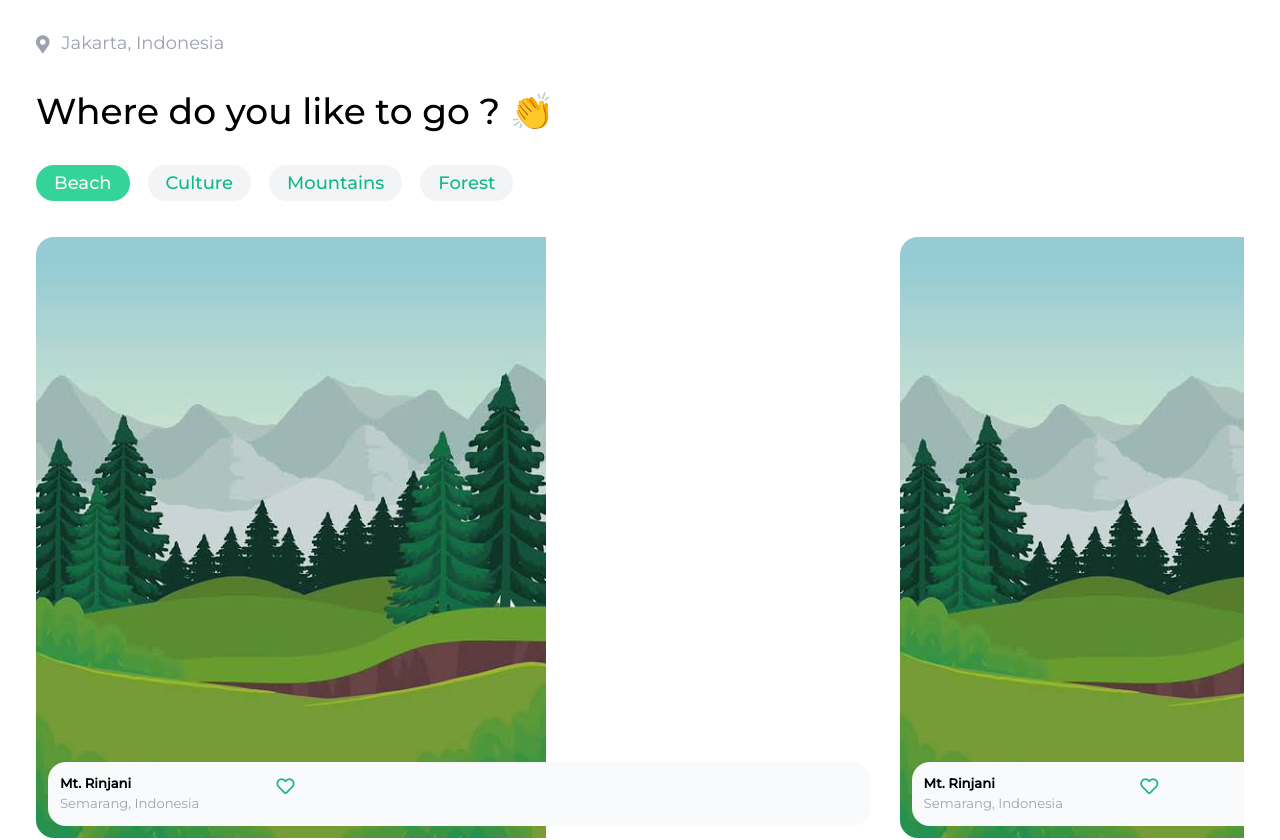
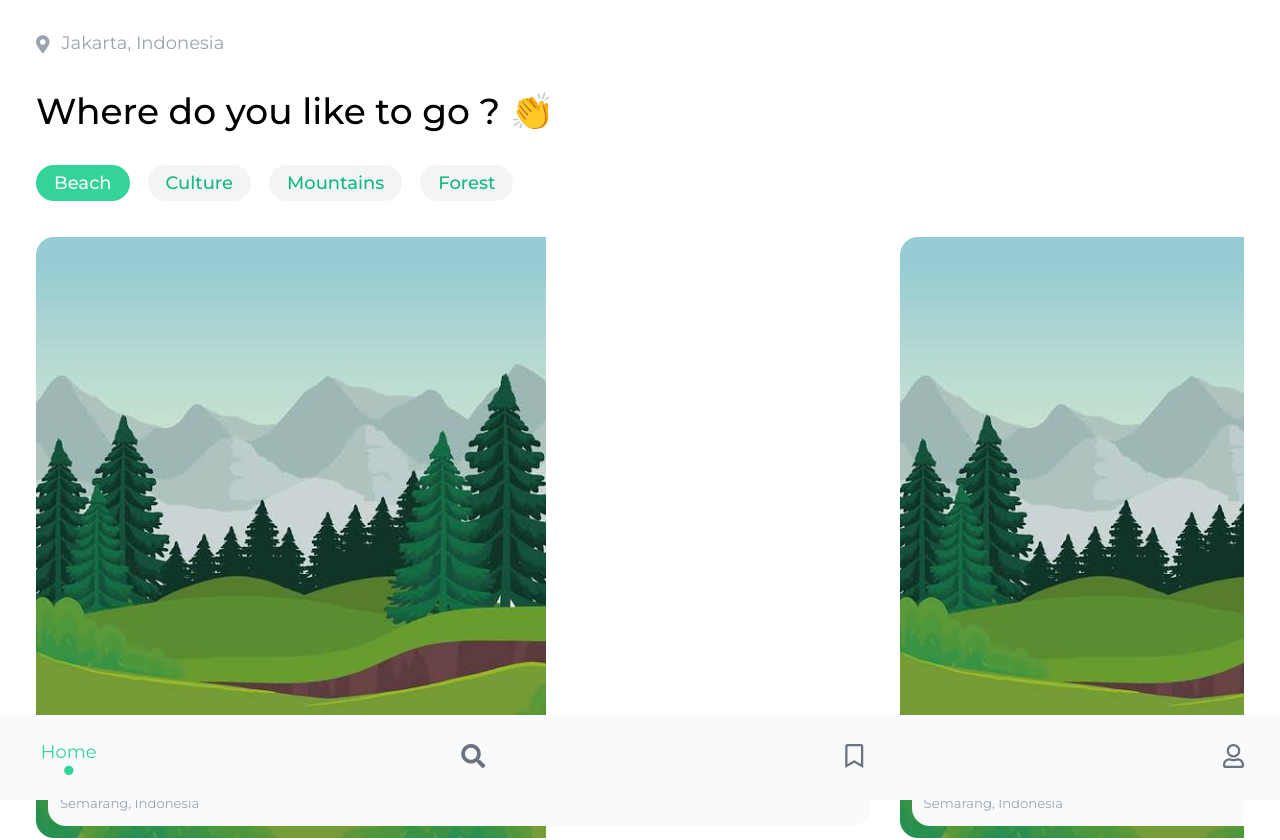
Before and after one commit to or-abdillh/travel-app-3, a Vue app: page / in a window 1280 px wide. Shown: the top 840 px of the page. Built offline with nearby package versions, Linux system fonts and the light colour scheme.

Commit message:
Create Navbar component

```diff
--- a/src/components/Navbar.vue
+++ b/src/components/Navbar.vue
@@ -0,0 +1,59 @@
+<style scoped>
+   .text-xxs {
+      font-size: .75rem;
+   }
+   .text-xxxs {
+      font-size: .4rem;
+   }
+   .nav-wrapper {
+      @apply fixed left-0 right-0 bottom-0;
+   }
+   .navbar {
+      @apply duration-300 w-full px-6 py-4 bg-gray-50 flex justify-between;
+   }
+</style>
+<template>
+   <section class="nav-wrapper">
+      <div class="navbar">
+         <template v-for="(menu, index) in menus" :key="index">
+            <div
+            @click="activeMenu = menu.name">
+               <i v-if="activeMenu !== menu.name"
+               :class="menu.icon"
+               class="text-gray-500"></i>
+               <span class="flex justify-center duration-300 flex-wrap" v-else>
+                  <p class="text-xxs text-green-400 w-full text-center">{{ menu.name }}</p>
+                  <i class="text-xxxs text-green-400 fa fa-circle"></i>
+               </span>
+            </div>
+         </template>
+      </div>
+   </section>
+</template>
+
+<script setup>
+   import { ref } from 'vue'
+
+   //List menu
+   const menus = ref([
+      {
+         name: 'Home',
+         icon: 'fa fa-home'
+      },
+      {
+         name: 'Search',
+         icon: 'fa fa-search'
+      },
+      {
+         name: 'Bookmark',
+         icon: 'far fa-bookmark'
+      },
+      {
+         name: 'Profile',
+         icon: 'far fa-user'
+      }
+      ])
+
+   //Handler for active menu
+   const activeMenu = ref('Home')
+</script>
--- a/src/views/Home.vue
+++ b/src/views/Home.vue
@@ -49,7 +49,7 @@
       </div>
 
       <!-- Recomendation for you -->
-      <div class="mt-5">
+      <div class="mt-5 mb-20">
          <div class="flex items-center text-gray-600 justify-between">
             <p>Recomendations</p>
             <i class="fa fa-chevron-down"></i>
@@ -59,12 +59,14 @@
          </template>
       </div>
    </section>
+   <Navbar></Navbar>
 </template>
 
 <script setup>
    import { ref } from 'vue'
    import Card from '../components/Card.vue'
    import List from '../components/List.vue'
+   import Navbar from '../components/Navbar.vue'
 
    const categories = ref([
          'Beach', 'Culture', 'Mountains', 'Forest'
```
